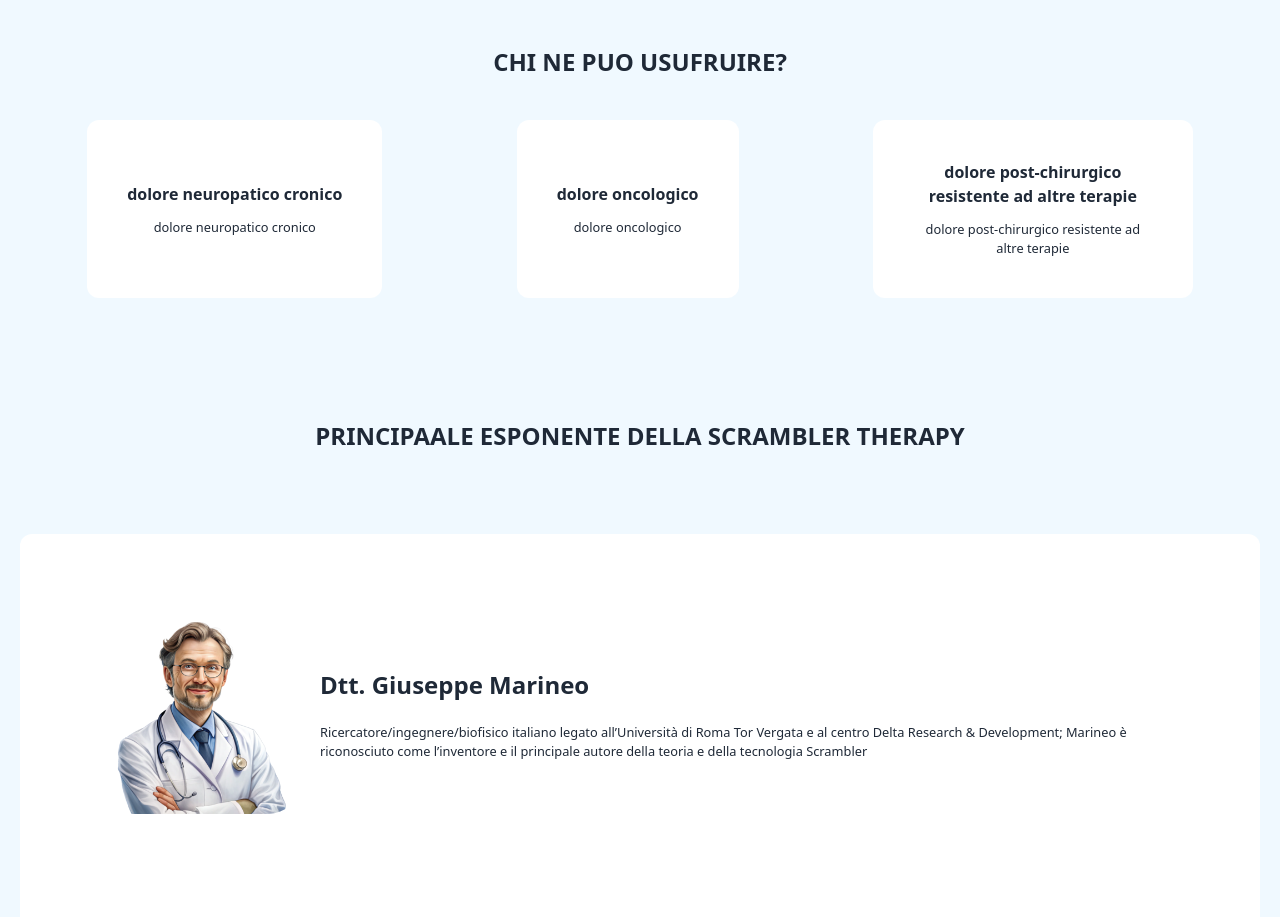
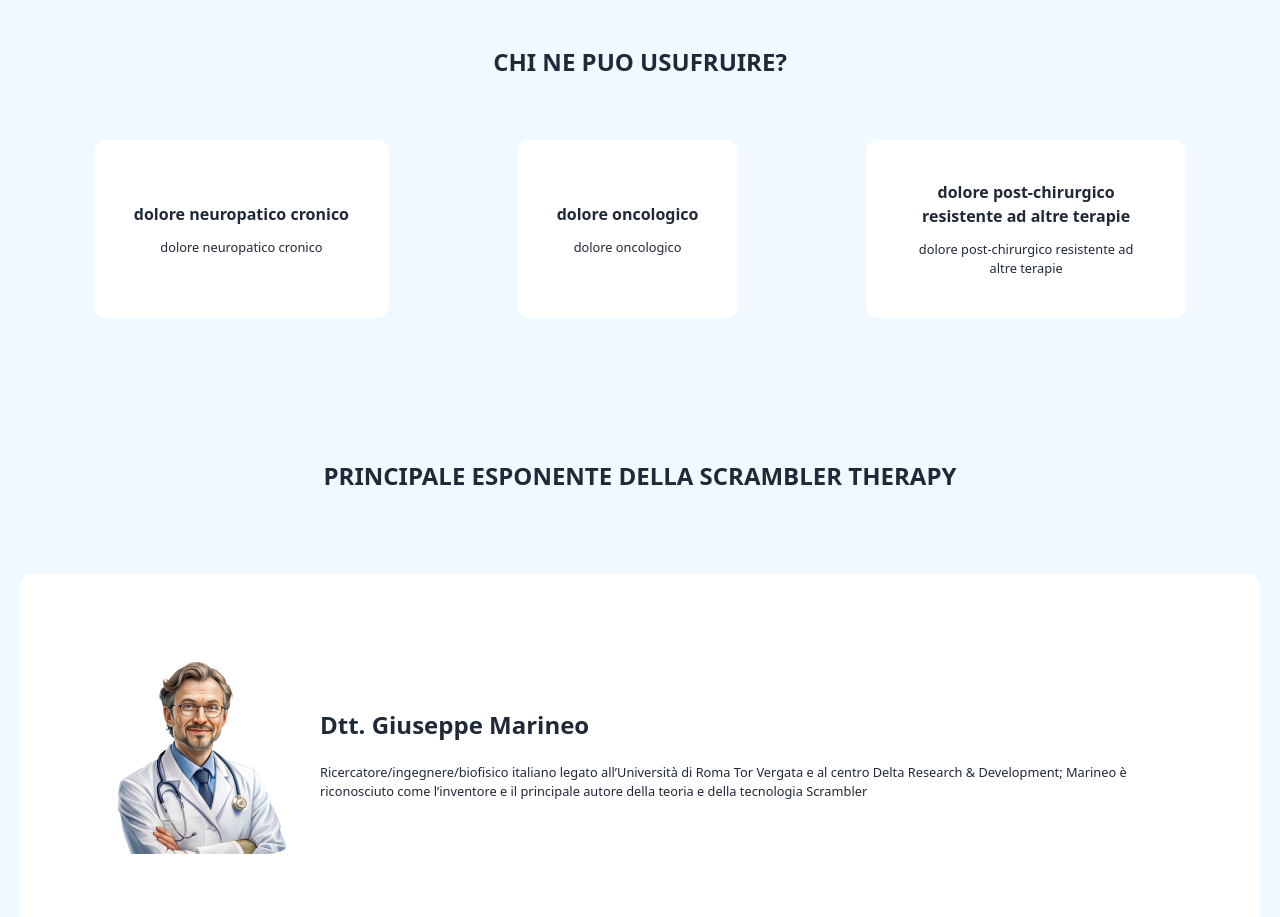
Before and after one commit to CarloDettori/heal-terapy-fe, a React (Vite) app: page /info/4 in a window 1280 px wide. Shown: the part 1400-2317 px from the top of the page. Built offline with nearby package versions, Linux system fonts and the light colour scheme.

Commit message:
basic correct animation

```diff
--- a/src/components/common/ScramblerGameComponent.jsx
+++ b/src/components/common/ScramblerGameComponent.jsx
@@ -45,6 +45,15 @@ export default function ScramblerDemo() {
     const animateDots = (index = 0, color = 'red') => {
         const pathEl = document.querySelector(`#suzuka-${index}`);
         if (!pathEl) return;
+
+        // aggiorna il <title> dell'SVG associato (solo per index 1 quando diventa blu)
+        const svgEl = pathEl.ownerSVGElement || pathEl.closest?.('svg');
+        if (svgEl) {
+            const titleEl = svgEl.querySelector('title');
+            if (titleEl) {
+                titleEl.textContent = (index === 1 && color === 'blue') ? 'segnali di non dolore' : 'segnali di dolore';
+            }
+        }
 
         // cancello anim precedente per questo index
         dotsAnimRef.current[index]?.pause?.();
--- a/src/pages/infoPages/ScramblerPage.jsx
+++ b/src/pages/infoPages/ScramblerPage.jsx
@@ -121,18 +121,18 @@ export default function ContentPage() {
 
             <h1 className="text-center mt-20 font-bold">CHI NE PUO USUFRUIRE?</h1>
 
-            <div className="my-10 w-full flex ">
+            <div className="my-10 max-w-300 mx-auto flex flex-wrap gap-5 justify-center">
                 {scramblerTarget.map((target, index) => {
                     return (
 
-                        <div key={index + 1} className="flex flex-col p-10 gap-3 max-w-80 text-center mx-auto justify-center rounded-xl bg-white">
+                        <div key={index + 1} className="flex flex-col p-10 gap-3 max-w-80 text-center mx-auto my-5 justify-center rounded-xl bg-white">
                             <h2 className="font-bold">{target}</h2>
                             <p>{target}</p>
                         </div>
                     )
                 })}
             </div>
-            <h1 className="text-center font-bold mt-30">PRINCIPAALE ESPONENTE DELLA SCRAMBLER THERAPY</h1>
+            <h1 className="text-center font-bold mt-30">PRINCIPALE ESPONENTE DELLA SCRAMBLER THERAPY</h1>
             <div className="mt-20 flex flex-col justify-center gap-5 rounded-xl bg-white p-20 gap-5" >
 
 
```
